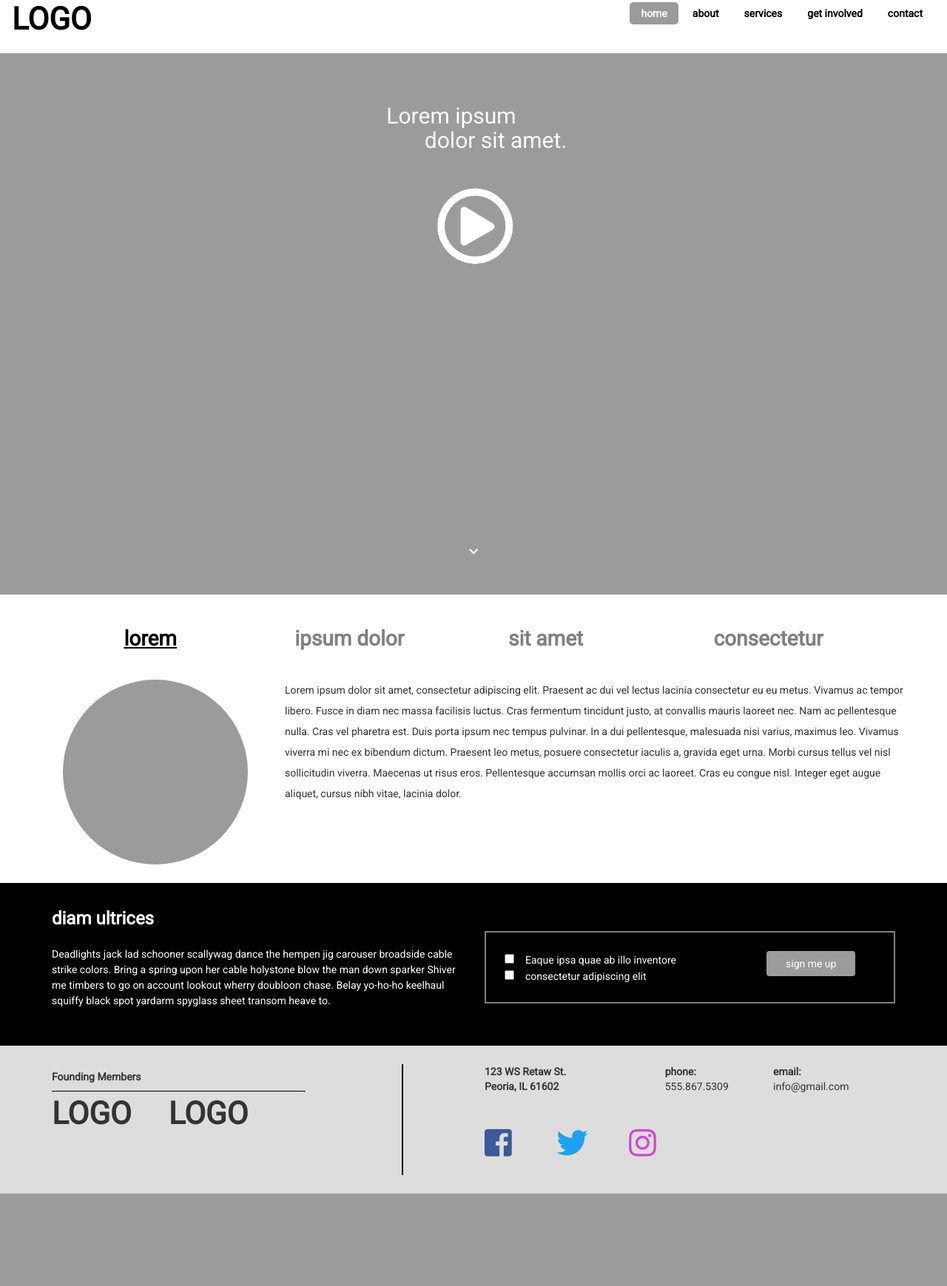
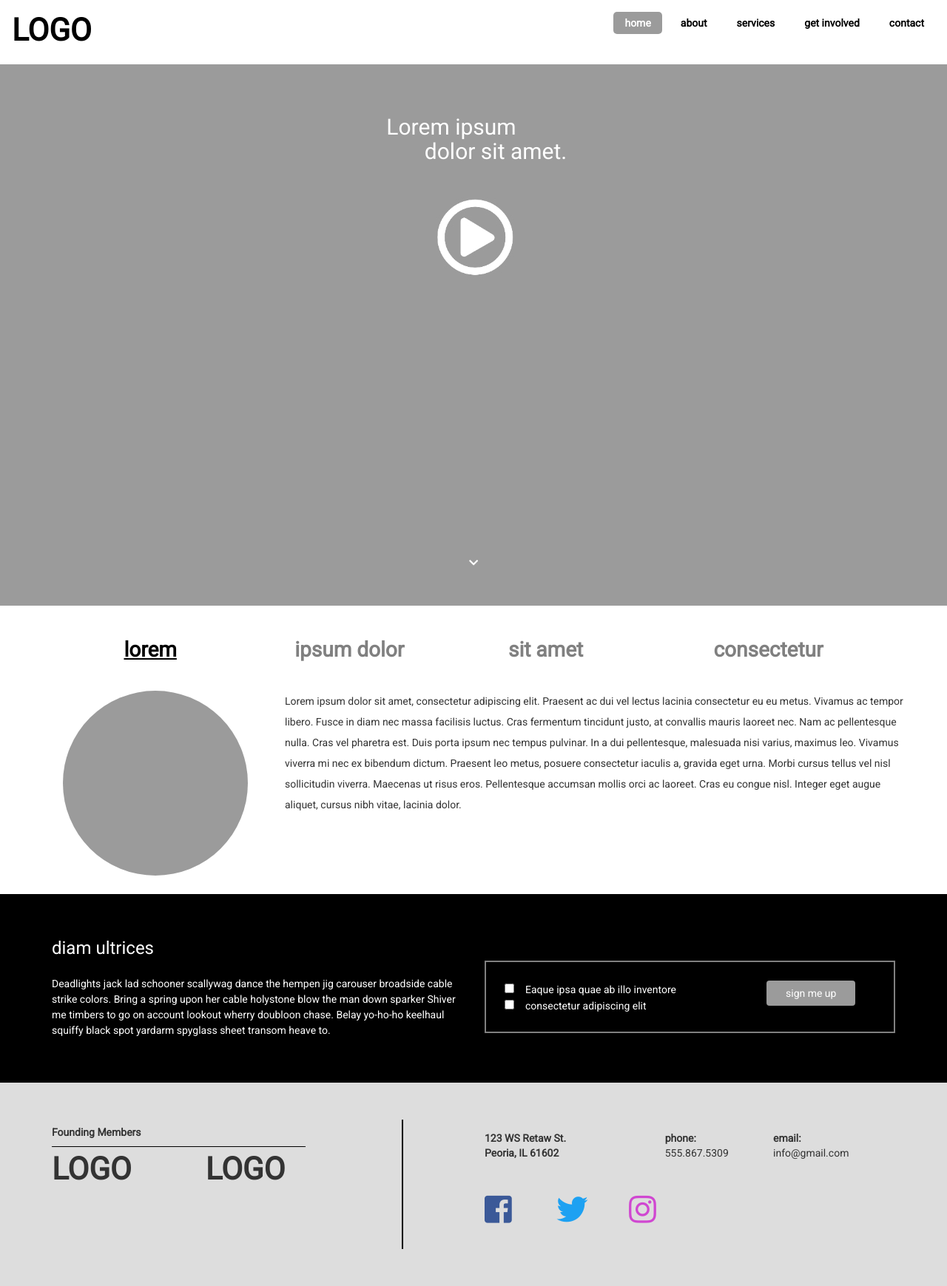
Before and after one commit to AlanWilsonWeb/S, a PHP site: page / in a window 1280 px wide. Shown: the whole page at 74% size. Before the commit the page ends 1614 px from the top, so only its background shows below. Run offline with PHP 8.4, Linux system fonts and the light colour scheme; some libraries are stand-ins or nearby versions.

Commit message:
more fine tuning and adjustment of div sizes

```diff
--- a/home.html
+++ b/home.html
@@ -81,7 +81,7 @@
         <div class="container">
             <div class="row">
                 <div class="col-sm-6">
-                    <h3 class="bold">diam ultrices</h3>
+                    <h3>diam ultrices</h3>
                     <p id="diam">Deadlights jack lad schooner scallywag dance the hempen jig carouser broadside cable strike colors. Bring a spring upon her cable holystone blow the man down sparker Shiver me timbers to go on account lookout wherry doubloon chase. Belay yo-ho-ho keelhaul squiffy black spot yardarm spyglass sheet transom heave to.</p>
                 </div>
                 <div class="col-sm-6 rightSideBlack">
@@ -110,7 +110,7 @@
                 </div>
                 <div class="col-sm-1 theBar"></div>
                 <div class="col-sm-6">
-                    <div class="row">
+                    <div class="row farRightSide">
                         <div class="col-sm-5 bottomContact">
                             <p class="bold">123 WS Retaw St.</p><p id="address2" class="bold">Peoria, IL 61602</p>
                         </div>
--- a/style.css
+++ b/style.css
@@ -1,4 +1,9 @@
 /* Mobile first queries */
+@media (max-width: 768px) {
+    .nav-justified > li {
+        display: table-cell;
+    }
+    }
 @media (max-width: 767px) {
     .wrapOne{
         display: flex;
@@ -13,10 +18,16 @@
     }
     .circle1{
         width:100%;
+        margin-bottom: 40px;
+        margin-top: 15px;
+    }
+    .bgBlack{
+        padding-right: 10px;
+        padding-left: 10px;
     }
     #medLine{
         margin: auto;
-        width: 75%;
+        width: 82%;
         padding-bottom: 10px;
     }
     .theBar{
@@ -57,6 +68,7 @@
 }
 
 body {
+    margin-top: 15px;
     font-family: 'Roboto', sans-serif;
 }
 .navbar a{
@@ -190,7 +202,7 @@ input[type=checkbox]{
 @media (min-width: 768px) {
 .nItem{
     border-radius: 5px;
-    margin: 2px;
+    margin-left: 10px;
 }
 .navbar-nav > li > a {padding-top:5px !important; padding-bottom:5px !important;}
 .navbar {min-height:32px !important}
@@ -207,9 +219,6 @@ input[type=checkbox]{
 .tab-content{
     margin-top: 25px;
 }
-.verText{
-
-}
 .circle1{
     width: 250px;
     border-radius: 50%;
@@ -220,6 +229,10 @@ input[type=checkbox]{
     align-items: center;
     display: inline;
     margin: auto;
+}
+.bgBlack{
+    padding-top: 40px;
+    padding-bottom: 50px;
 }
 #medLine{
     width: 75%;
@@ -239,8 +252,18 @@ input[type=checkbox]{
     padding-right:25px;
     padding-left:25px;
 }
+.bgMed{
+    padding-top: 50px;
+    padding-bottom: 50px;
+}
+#logo1{
+    margin-right: 100px;
+}
+.farRightSide{
+    margin-top: 15px;
+}
 .theBar{
-    height: 150px;
+    height: 175px;
     border-left: 2px solid black;
 }
 .socialMedia{
@@ -249,10 +272,4 @@ input[type=checkbox]{
 .doubleSpace{
     line-height: 2.0;
 }
-
 }
-@media (max-width: 768px) {
-.nav-justified > li {
-    display: table-cell;
-}
-}
```
